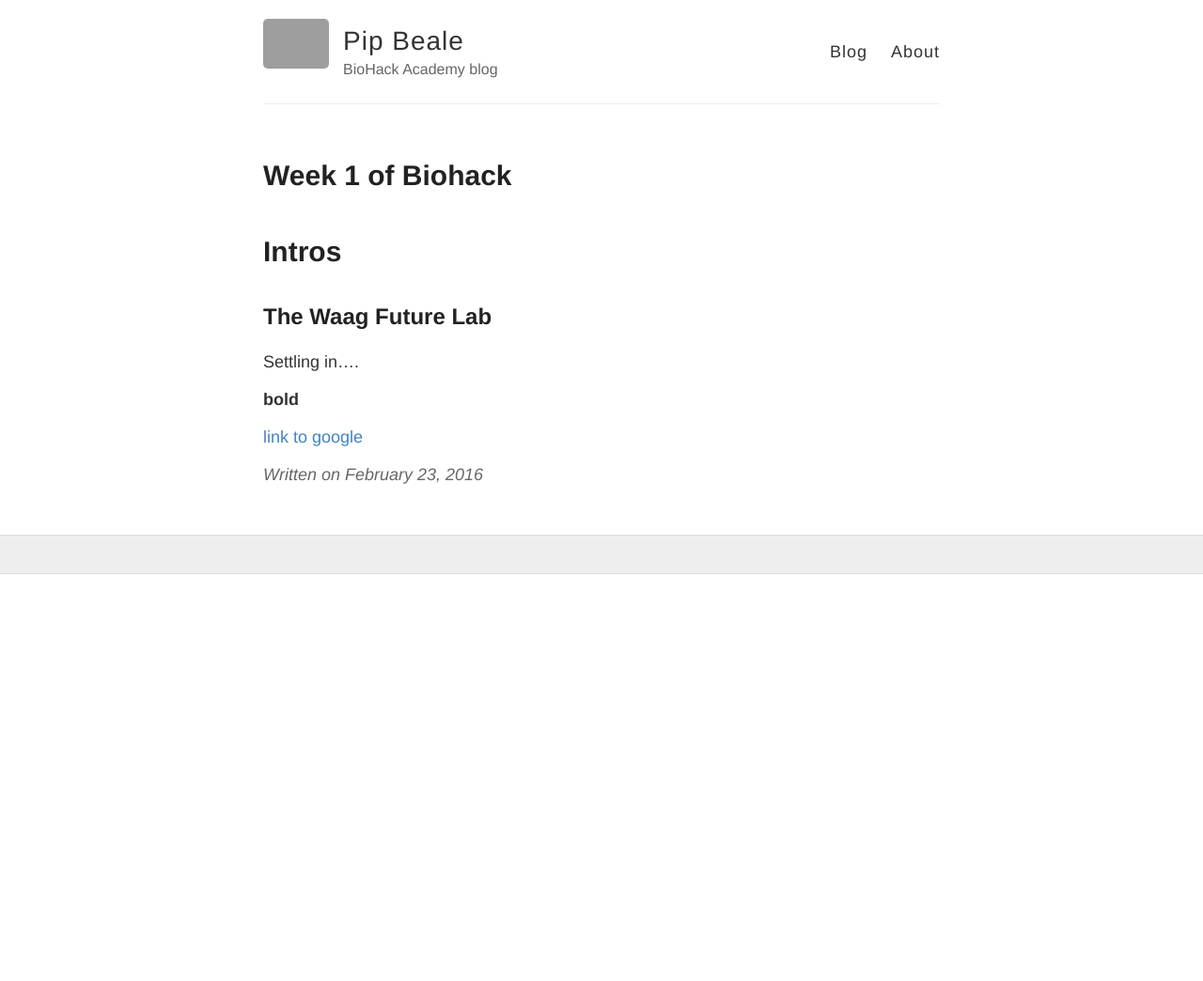
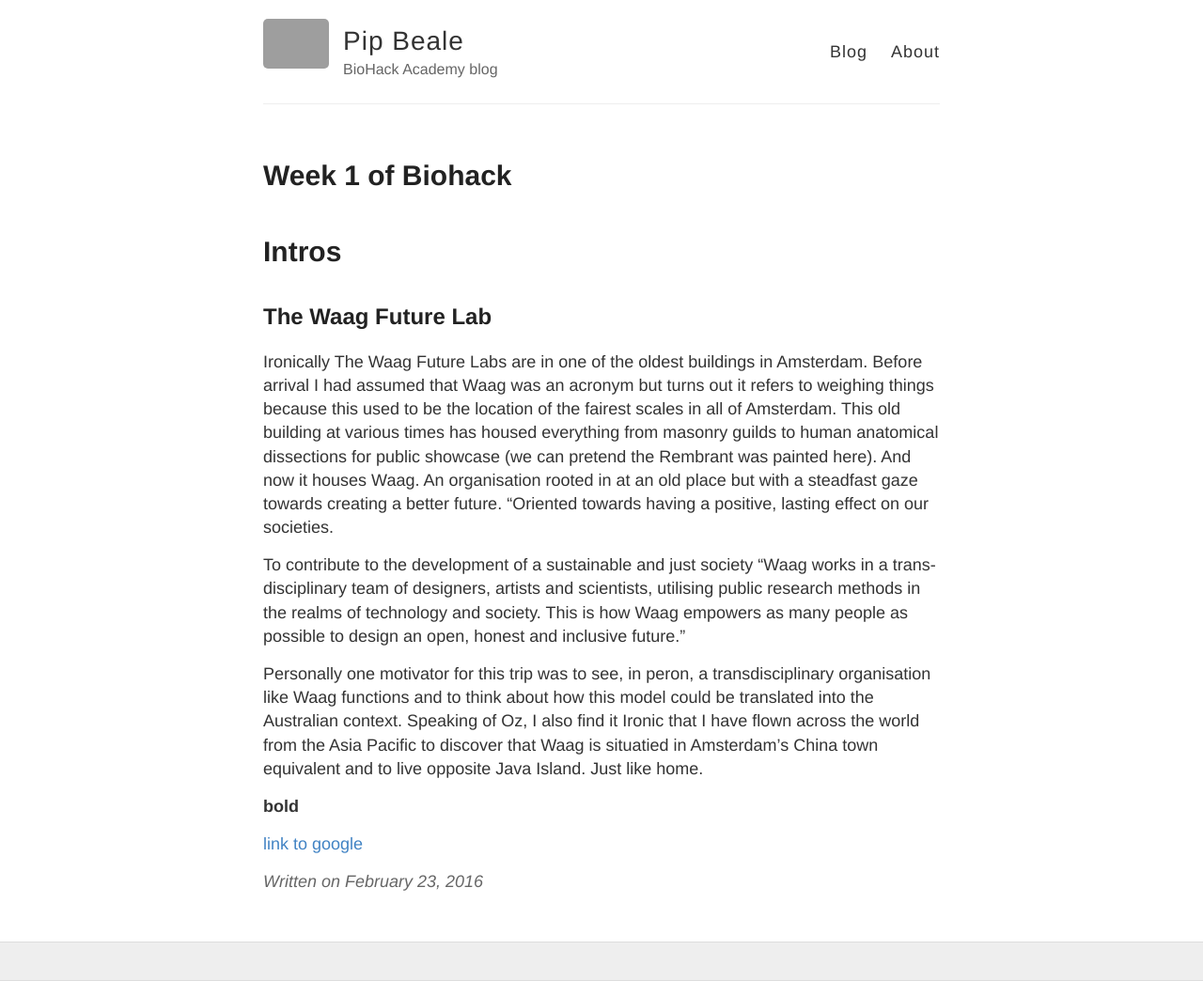
Before and after one commit to pipbeale/pipbeale.github.io, a Jekyll site: the page built from _posts/2016-2-23-Hello-World copy.md, in a window 1280 px wide. Shown: the whole page at 94% size. Built offline with Jekyll 4.4.1, drawn with Linux system fonts in a browser that asks for light colours; before the commit the page ends 900 px from its top, so only the background shows below that; grey boxes are pictures that could not be loaded.

Commit message:
Blog post update
First post on the blog.

```diff
--- a/_posts/2016-2-23-Hello-World copy.md
+++ b/_posts/2016-2-23-Hello-World copy.md
@@ -7,7 +7,13 @@ title: Week 1 of Biohack
 
 ## The Waag Future Lab
 
-Settling in....
+Ironically The Waag Future Labs are in one of the oldest buildings in Amsterdam. Before arrival I had assumed that Waag was an acronym but turns out it refers to weighing things because this used to be the location of the fairest scales in all of Amsterdam. This old building at various times has housed everything from masonry guilds to human anatomical dissections for public showcase (we can pretend the Rembrant was painted here). And now it houses Waag. An organisation rooted in at an old place but with a steadfast gaze towards creating a better future. "Oriented towards having a positive, lasting effect on our societies.
+
+To contribute to the development of a sustainable and just society "Waag works in a trans-disciplinary team of designers, artists and scientists, utilising public research methods in the realms of technology and society. This is how Waag empowers as many people as possible to design an open, honest and inclusive future."
+
+Personally one motivator for this trip was to see, in peron, a transdisciplinary organisation like Waag functions and to think about how this model could be translated into the Australian context. Speaking of Oz, I also find it Ironic that I have flown across the world from the Asia Pacific to discover that Waag is situatied in Amsterdam's China town equivalent and to live opposite Java Island. Just like home.
+
+
 
 **bold**
 
```
